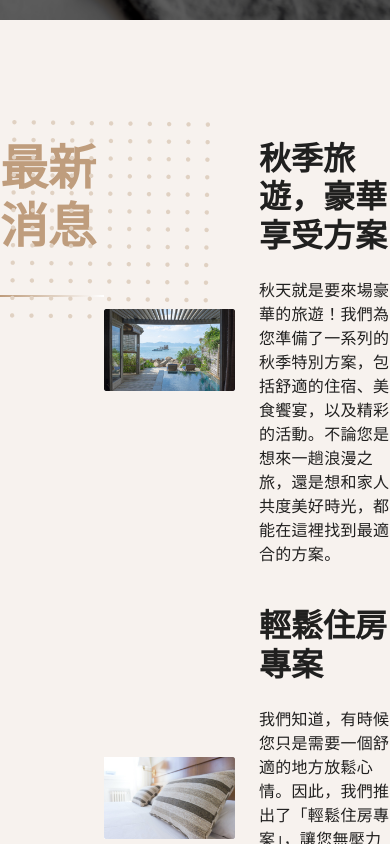
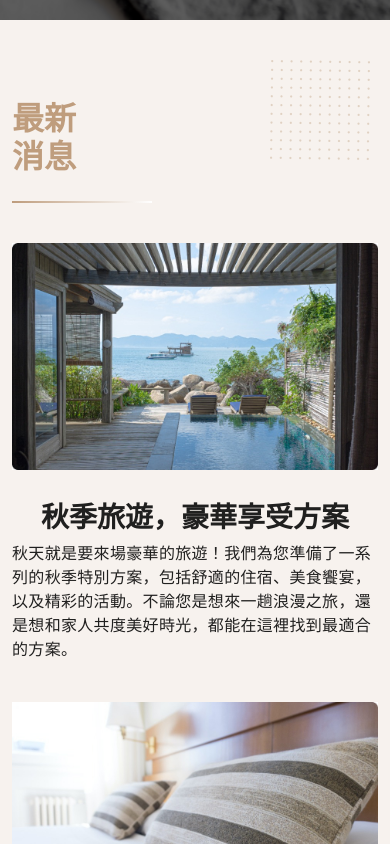
Before and after one commit to HsuanPeng/hotel-booking-website-2024, a React (Vite) app: page / in a window 390 px wide. Shown: the part 780-1624 px from the top of the page. Built offline with nearby package versions, Linux system fonts and the light colour scheme.

Commit message:
style: finish RWD of News component

```diff
--- a/src/components/ui/UiHeroButton.tsx
+++ b/src/components/ui/UiHeroButton.tsx
@@ -1,5 +1,4 @@
 import { Box, Typography } from "@mui/material";
-import { useTheme } from "@mui/material/styles";
 import { styled } from "@mui/material/styles";
 
 type TProps = {
@@ -43,22 +42,19 @@ const ButtonText = styled(Typography)(({ theme }) => ({
   },
 }));
 
+const ButtonLine = styled(Box)(({ theme }) => ({
+  maxWidth: "150px",
+  width: "100%",
+  height: "1px",
+  backgroundColor: theme.palette.secondary.main,
+}));
+
 const UiHeroButton = ({ children }: TProps) => {
-  const theme = useTheme();
-
   return (
     <ButtonContainer>
       <ButtonInnterContainer>
         <ButtonText variant="h5">{children}</ButtonText>
-        <Box
-          sx={{
-            maxWidth: "150px",
-            width: "100%",
-            height: "1px",
-            backgroundColor: theme.palette.secondary.main,
-          }}
-          className="line"
-        />
+        <ButtonLine className="line" />
       </ButtonInnterContainer>
     </ButtonContainer>
   );
--- a/src/pages/Root.tsx
+++ b/src/pages/Root.tsx
@@ -1,4 +1,6 @@
 import { Outlet } from "react-router-dom";
+import Footer from "./home/components/Footer";
+
 // import MainNavigation from "../components/MainNavigation";
 
 const RootLayout = () => {
@@ -6,6 +8,7 @@ const RootLayout = () => {
     <div>
       {/* <MainNavigation /> */}
       <Outlet />
+      {/* <Footer /> */}
     </div>
   );
 };
--- a/src/pages/home/Home.tsx
+++ b/src/pages/home/Home.tsx
@@ -1,10 +1,9 @@
-import Banner from "./components/Banner/Banner";
-import News from "./components/News";
+import Banner from "./components/banner/Banner";
+import News from "./components/news/News";
 import About from "./components/About";
 import Room from "./components/Room";
 import Food from "./components/Food";
 import Transportation from "./components/Transportation";
-import Footer from "./components/Footer";
 
 const Home = () => {
   return (
@@ -15,7 +14,6 @@ const Home = () => {
       <Room />
       <Food />
       <Transportation />
-      {/* <Footer /> */}
     </>
   );
 };
--- a/src/pages/home/components/Banner/Banner.style.ts
+++ b/src/pages/home/components/Banner/Banner.style.ts
@@ -173,7 +173,7 @@ export const BlurWhiteBackground = styled(Box)(({ theme }) => ({
     height: "420px",
     top: "321px",
     right: "20px",
-    width: "calc(100% - 64px)",
+    width: "calc(100% - 84px)",
   },
 }));
 
--- a/src/pages/home/components/Banner/Banner.tsx
+++ b/src/pages/home/components/Banner/Banner.tsx
@@ -1,4 +1,4 @@
-import { Box, Typography } from "@mui/material";
+import { Box } from "@mui/material";
 import LogoWhite from "assets/logo/logo_white.svg";
 import UiHeroButton from "components/ui/UiHeroButton";
 import UiButton from "components/ui/UiButton";
--- a/src/pages/home/components/ImageItem.tsx
+++ b/src/pages/home/components/ImageItem.tsx
@@ -1,4 +1,5 @@
 import { Box, Typography } from "@mui/material";
+import { styled } from "@mui/material/styles";
 
 type TProps = {
   src: string;
@@ -6,43 +7,60 @@ type TProps = {
   content: string;
 };
 
+const ImageItemContainer = styled(Box)(({ theme }) => ({
+  display: "flex",
+  maxWidth: "1076px",
+  justifyContent: "space-between",
+  alignItems: "center",
+  [theme.breakpoints.down("lg")]: {
+    flexDirection: "column",
+  },
+}));
+
+const ImageContainer = styled(Box)(({ theme }) => ({
+  maxWidth: "474px",
+  [theme.breakpoints.down("lg")]: {},
+}));
+
+const ContentContainer = styled(Box)(({ theme }) => ({
+  marginLeft: "24px",
+  maxWidth: "578px",
+  width: "100%",
+  [theme.breakpoints.down("lg")]: {
+    marginLeft: "0",
+    marginTop: "24px",
+  },
+}));
+
+const ContentContainerTitle = styled(Typography)(({ theme }) => ({
+  [theme.breakpoints.down("lg")]: {
+    fontSize: "28px",
+    lineHeight: "33.6px",
+    textAlign: "center",
+  },
+}));
+
+const ContentContainerContent = styled(Typography)(({ theme }) => ({
+  marginTop: "24px",
+  letterSpacing: "0.32px",
+  [theme.breakpoints.down("lg")]: {
+    marginTop: "8px",
+  },
+}));
+
 const ImageItem = ({ src, title, content }: TProps) => {
   return (
-    <Box
-      sx={{
-        display: "flex",
-        maxWidth: "1076px",
-        justifyContent: "space-between",
-        alignItems: "center",
-      }}
-    >
-      <Box
-        sx={{
-          maxWidth: "474px",
-          width: "100%",
-        }}
-      >
+    <ImageItemContainer>
+      <ImageContainer>
         <img src={src} />
-      </Box>
-      <Box
-        sx={{
-          ml: "24px",
-          maxWidth: "578px",
-          width: "100%",
-        }}
-      >
-        <Typography variant="h3">{title}</Typography>
-        <Typography
-          variant="body1"
-          sx={{
-            mt: "24px",
-            letterSpacing: "0.32px",
-          }}
-        >
+      </ImageContainer>
+      <ContentContainer>
+        <ContentContainerTitle variant="h3">{title}</ContentContainerTitle>
+        <ContentContainerContent variant="body1">
           {content}
-        </Typography>
-      </Box>
-    </Box>
+        </ContentContainerContent>
+      </ContentContainer>
+    </ImageItemContainer>
   );
 };
 
--- a/src/pages/home/components/News.tsx
+++ /dev/null
@@ -1,105 +0,0 @@
-import { Box, Typography } from "@mui/material";
-import ImgOne from "assets/pic/home/img01.jpg";
-import ImgTwo from "assets/pic/home/img02.jpg";
-import ImgThree from "assets/pic/home/img03.jpg";
-import ImageItem from "./ImageItem";
-import Dot from "assets/pic/home/dot.png";
-
-import { useTheme } from "@mui/material/styles";
-
-const News = () => {
-  const theme = useTheme();
-
-  return (
-    <Box
-      sx={{
-        backgroundColor: "#F7F2EE",
-        py: "120px",
-        display: "flex",
-        justifyContent: "center",
-        alignItems: "center",
-        position: "relative",
-      }}
-    >
-      <Box
-        sx={{
-          display: "flex",
-          justifyContent: "space-between",
-          maxWidth: "1296px",
-          width: "100%",
-        }}
-      >
-        <Box
-          sx={{
-            position: "absolute",
-            right: "180px",
-            top: "100px",
-            zIndex: 1,
-          }}
-        >
-          <img src={Dot} />
-        </Box>
-        <Box
-          sx={{
-            position: "absolute",
-            bottom: "-80px",
-            left: "200px",
-            zIndex: 1,
-          }}
-        >
-          <img src={Dot} />
-        </Box>
-        <Box
-          sx={{
-            maxWidth: "140px",
-            width: "100%",
-          }}
-        >
-          <Typography
-            variant="h1"
-            sx={{
-              color: theme.palette.primary.main,
-            }}
-          >
-            最新消息
-          </Typography>
-          <Box
-            sx={{
-              mt: "40px",
-              height: "2px",
-              background: "linear-gradient(90deg,#BE9C7C, #fff)",
-            }}
-          />
-        </Box>
-        <Box
-          sx={{
-            zIndex: 2,
-            "& > div": {
-              "&:not(:last-child)": {
-                mb: "40px",
-              },
-            },
-          }}
-        >
-          <ImageItem
-            src={ImgOne}
-            title="秋季旅遊，豪華享受方案"
-            content="秋天就是要來場豪華的旅遊！我們為您準備了一系列的秋季特別方案，包括舒適的住宿、美食饗宴，以及精彩的活動。不論您是想來一趟浪漫之旅，還是想和家人共度美好時光，都能在這裡找到最適合的方案。"
-          />
-          <ImageItem
-            src={ImgTwo}
-            title="輕鬆住房專案"
-            content="我們知道，有時候您只是需要一個舒適的地方放鬆心情。因此，我們推出了「輕鬆住房專案」，讓您無壓力地享受住宿。不管是短期的休息，還是長期的住宿，我們都會以最貼心的服務，讓您感到賓至如歸。"
-          />
-          <ImageItem
-            src={ImgThree}
-            title="耶誕快樂，住房送禮"
-            content="聖誕節來臨，我們為您準備了特別的禮物！在聖誕期間訂房，不僅有特別優惠，還會送上我們精心準備的聖誕禮物。讓我們一起慶祝這個溫馨的節日吧們為您準備了特別的禮物！！"
-          />
-        </Box>
-      </Box>
-    </Box>
-  );
-};
-
-export default News;
--- /dev/null
+++ b/src/pages/home/components/news/News.style.ts
@@ -0,0 +1,87 @@
+import { Box, Typography } from "@mui/material";
+import { styled } from "@mui/material/styles";
+
+export const NewsContainer = styled(Box)(({ theme }) => ({
+  backgroundColor: "#F7F2EE",
+  paddingTop: "120px",
+  paddingBottom: "120px",
+  display: "flex",
+  justifyContent: "center",
+  alignItems: "center",
+  position: "relative",
+  [theme.breakpoints.down("lg")]: {
+    paddingTop: "80px",
+    paddingBottom: "80px",
+  },
+}));
+
+export const NewsContentContainer = styled(Box)(({ theme }) => ({
+  display: "flex",
+  justifyContent: "space-between",
+  maxWidth: "1296px",
+  width: "100%",
+  [theme.breakpoints.down("lg")]: {
+    flexDirection: "column",
+    paddingLeft: "12px",
+    paddingRight: "12px",
+  },
+}));
+
+export const DotTop = styled(Box)(({ theme }) => ({
+  position: "absolute",
+  right: "180px",
+  top: "100px",
+  zIndex: 1,
+  [theme.breakpoints.down("lg")]: {
+    right: "20px",
+    top: "40px",
+    maxWidth: "100px",
+  },
+}));
+
+export const DotBottom = styled(Box)(({ theme }) => ({
+  position: "absolute",
+  bottom: "-80px",
+  left: "200px",
+  zIndex: 1,
+  [theme.breakpoints.down("lg")]: {
+    left: "24px",
+    bottom: "-60px",
+    maxWidth: "100px",
+  },
+}));
+
+export const NewsTitleContainer = styled(Typography)({
+  maxWidth: "140px",
+  width: "100%",
+});
+
+export const NewsTitle = styled(Typography)(({ theme }) => ({
+  color: theme.palette.primary.main,
+  [theme.breakpoints.down("lg")]: {
+    fontSize: "32px",
+    maxWidth: "66px",
+    lineHeight: "38.4px",
+  },
+}));
+
+export const NewsTitleLine = styled(Box)(({ theme }) => ({
+  marginTop: "40px",
+  height: "2px",
+  background: "linear-gradient(90deg,#BE9C7C, #fff)",
+  [theme.breakpoints.down("lg")]: {
+    marginTop: "24px",
+  },
+}));
+
+export const NewsContent = styled(Box)(({ theme }) => ({
+  zIndex: 2,
+  "& > div": {
+    "&:not(:last-child)": {
+      marginBottom: "40px",
+    },
+  },
+  [theme.breakpoints.down("lg")]: {
+    marginTop: "40px",
+  },
+}));
--- /dev/null
+++ b/src/pages/home/components/news/News.tsx
@@ -0,0 +1,54 @@
+import ImgOne from "assets/pic/home/img01.jpg";
+import ImgTwo from "assets/pic/home/img02.jpg";
+import ImgThree from "assets/pic/home/img03.jpg";
+import ImageItem from "../ImageItem";
+import Dot from "assets/pic/home/dot.png";
+
+import {
+  NewsContainer,
+  NewsContentContainer,
+  DotTop,
+  DotBottom,
+  NewsTitleContainer,
+  NewsTitle,
+  NewsTitleLine,
+  NewsContent,
+} from "./News.style";
+
+const News = () => {
+  return (
+    <NewsContainer>
+      <NewsContentContainer>
+        <DotTop>
+          <img src={Dot} />
+        </DotTop>
+        <DotBottom>
+          <img src={Dot} />
+        </DotBottom>
+        <NewsTitleContainer>
+          <NewsTitle variant="h1">最新消息</NewsTitle>
+          <NewsTitleLine />
+        </NewsTitleContainer>
+        <NewsContent>
+          <ImageItem
+            src={ImgOne}
+            title="秋季旅遊，豪華享受方案"
+            content="秋天就是要來場豪華的旅遊！我們為您準備了一系列的秋季特別方案，包括舒適的住宿、美食饗宴，以及精彩的活動。不論您是想來一趟浪漫之旅，還是想和家人共度美好時光，都能在這裡找到最適合的方案。"
+          />
+          <ImageItem
+            src={ImgTwo}
+            title="輕鬆住房專案"
+            content="我們知道，有時候您只是需要一個舒適的地方放鬆心情。因此，我們推出了「輕鬆住房專案」，讓您無壓力地享受住宿。不管是短期的休息，還是長期的住宿，我們都會以最貼心的服務，讓您感到賓至如歸。"
+          />
+          <ImageItem
+            src={ImgThree}
+            title="耶誕快樂，住房送禮"
+            content="聖誕節來臨，我們為您準備了特別的禮物！在聖誕期間訂房，不僅有特別優惠，還會送上我們精心準備的聖誕禮物。讓我們一起慶祝這個溫馨的節日吧們為您準備了特別的禮物！！"
+          />
+        </NewsContent>
+      </NewsContentContainer>
+    </NewsContainer>
+  );
+};
+
+export default News;
```
